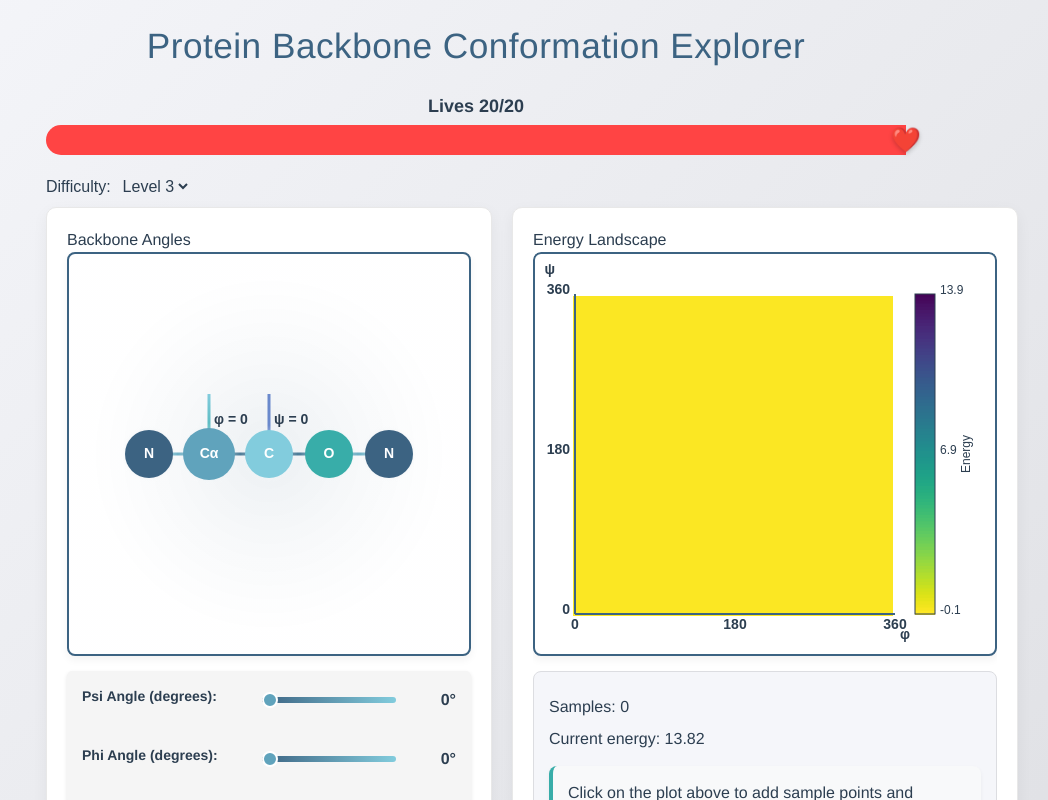
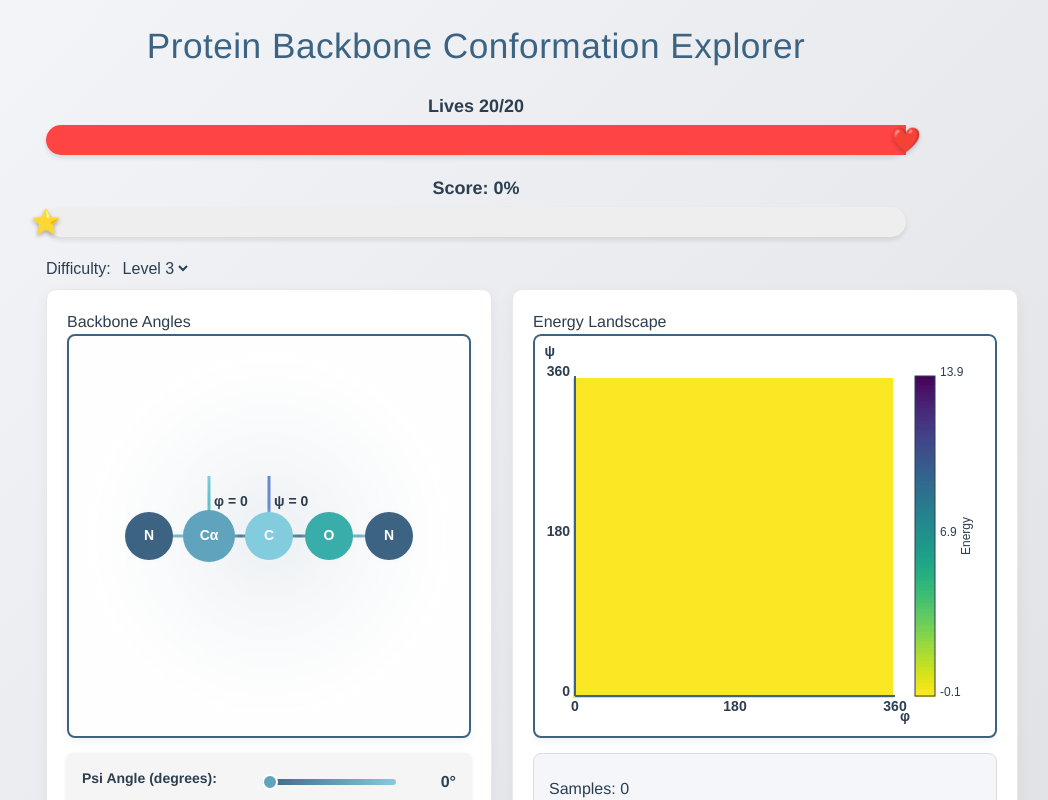
Before and after one commit to alan-turing-institute/gp-demo, a SvelteKit app: page /molecule in a window 1280 px wide. Shown: the top 800 px of the page, without its empty margins (164-1212 px from the left). Built offline with nearby package versions, Linux system fonts and the light colour scheme.

Commit message:
Add score to molecule example

```diff
--- a/src/routes/molecule/+page.svelte
+++ b/src/routes/molecule/+page.svelte
@@ -103,6 +103,14 @@
     return -Math.log(F + 1e-6);
   }
 
+  // Implement score functionality
+  function scoreR2(phi, psi) {
+    const energy = calculateEnergy(phi, psi);
+    const score = 1 - (energy - energyMin) / (energyMax - energyMin);
+    return Math.max(0, score);
+  }
+
+
   // Function to add a new sample
   function addSample() {
     const energy = calculateEnergy(phi, psi);
@@ -163,15 +171,31 @@
   // Reset the game
   function resetGame() {
     lives = 20;
+    score = 0;
     samples = [];
     gpPredictions = [];
     gameEnded = false;
     drawContourPlot();
   }
 
+  $: score = 0.0;
+  function calculateR2(actual, predicted) {
+    if (actual.length !== predicted.length || actual.length === 0) {
+        throw new Error("Arrays must be of the same length and non-empty");
+    }
+    const meanActual = actual.reduce((sum, val) => sum + val, 0) / actual.length;
+    const sst = actual.reduce((sum, val) => sum + Math.pow(val - meanActual, 2), 0);
+    const ssr = actual.reduce((sum, val, i) => sum + Math.pow(val - predicted[i], 2), 0);
+    const r2 = 1 - ssr / sst;
+    // Make score positive
+    return Math.max(0, r2);
+  }
+
 // Perform Gaussian Process regression using RBF kernel
 function updateGP() {
   isLoading = true;
+  let groundTruth = [];
+  let predicted = [];
 
   // Need at least one sample for GP
   if (samples.length === 0) {
@@ -180,6 +204,7 @@ function updateGP() {
     return;
   }
   setTimeout(() => {
+    console.log("Updating GP model...");
     // Prepare training data
     const X = samples.map(s => [s.phi, s.psi]);
     const y = samples.map(s => s.energy);
@@ -234,6 +259,10 @@ function updateGP() {
             psi: gridPsi,
             predicted: mean
           });
+
+          predicted.push(mean);
+          groundTruth.push(calculateEnergy(gridPhi, gridPsi));
+
         } catch (e) {
           console.error("Error in GP calculation:", e);
         }
@@ -241,6 +270,10 @@ function updateGP() {
     }
 
     drawContourPlot();
+    // update score
+    score = calculateR2(groundTruth, predicted);
+    console.log("R2 Score: ", score);
+
     isLoading = false;
   }, 50); // Small timeout to allow UI to update
 }
@@ -562,12 +595,22 @@ function handleChange(event) {
     </div>
   </div>
 
+  <!-- Score Bar -->
+  <div class="score-bar-container">
+    <div class="score-label">Score: <span id="score-percentage">{(score * 100).toFixed(0)}%</span></div>
+    <div class="score-bar">
+      <div class="score-value" id="score-bar" style="width: {score * 100}%"></div>
+      <span class="star" id="score-star" style="left: {score * 100}%">⭐</span>
+    </div>
+  </div>
+
   <!-- Game Ended Popup -->
   {#if gameEnded}
     <div class="game-ended-popup">
       <div class="popup-content">
         <h2>Game Ended</h2>
         <p>You've used all your lives!</p>
+        <p>Final score: {(score * 100).toFixed(0)}%</p>
         <button on:click={resetGame}>Play Again</button>
       </div>
     </div>
@@ -665,6 +708,7 @@ function handleChange(event) {
     background: #eee;
     border-radius: 15px;
     overflow: visible;
+    box-shadow: 0 3px 5px rgba(0, 0, 0, 0.1);
   }
 
   .lives-remaining {
@@ -681,6 +725,49 @@ function handleChange(event) {
     font-size: 24px;
     transition: left 0.3s ease;
     filter: drop-shadow(0 2px 2px rgba(0,0,0,0.2));
+  }
+
+  /* Score Container */
+  .score-bar-container {
+    margin: 20px 0;
+  }
+
+  /* Score Label */
+  .score-label {
+    font-size: 18px;
+    font-weight: bold;
+    color: #2c3e50;
+    margin-bottom: 5px;
+    text-align: center;
+  }
+
+  /* Score Bar */
+  .score-bar {
+    position: relative;
+    height: 30px;
+    background: #eee;
+    border-radius: 15px;
+    overflow: visible;
+    box-shadow: 0 3px 5px rgba(0, 0, 0, 0.1);
+  }
+
+  /* Score Value */
+  .score-value {
+    height: 100%;
+    background: #FFD700;
+    transition: width 0.3s ease-in-out;
+    border-radius: 15px 0 0 15px;
+  }
+
+  /* Star Indicator */
+  .star {
+    position: absolute;
+    top: 50%;
+    transform: translate(-50%, -50%);
+    font-size: 24px;
+    color: #FFD700;
+    transition: left 0.3s ease-in-out;
+    text-shadow: 0 2px 4px rgba(0, 0, 0, 0.3);
   }
 
   /* Level Container */
```
